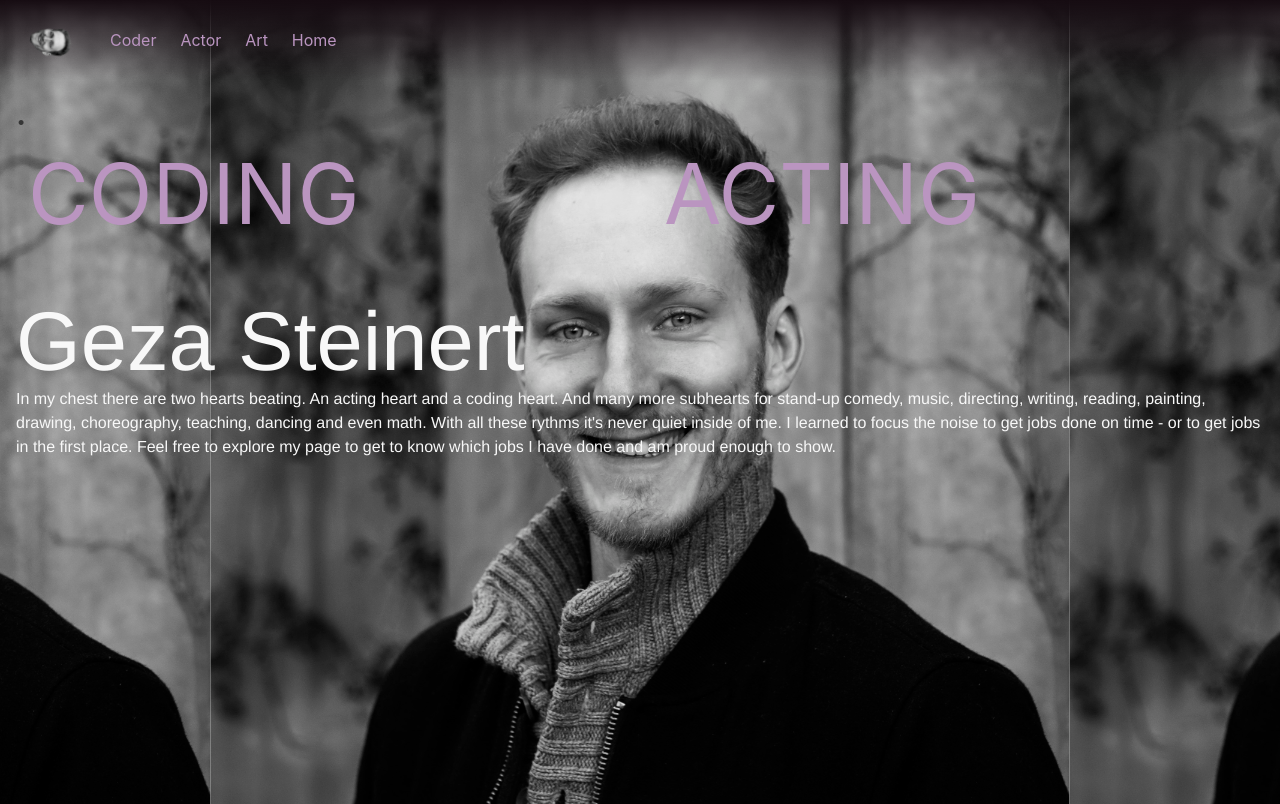
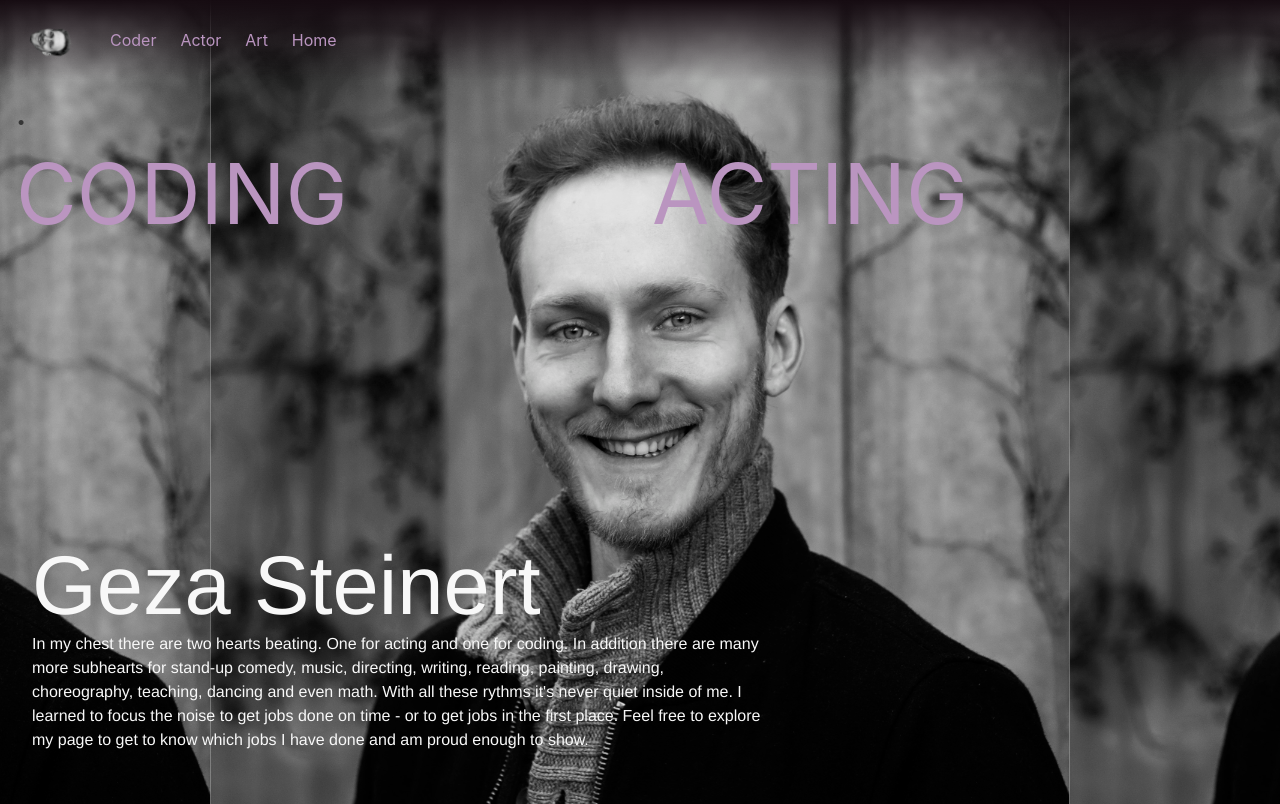
Before and after one commit to Graezer/geza-hp, a React (Create React App) app: page / in a window 1280 px wide. Built offline with nearby package versions, Linux system fonts and the light colour scheme.

Commit message:
limit banner on homepage, add postion flex to it

```diff
--- a/src/Home.js
+++ b/src/Home.js
@@ -17,14 +17,14 @@
           <div className="vh-div">
             <h1>.</h1>
           </div>
-          <Link className="m-3 App-link h1" to="/coder">CODING</Link>
+          <Link className="App-link h1" to="/coder">CODING</Link>
         </div>
 
         <div className='acting column is-gapless '>
           <div className="vh-div">
             <h1>.</h1>
           </div>
-          <Link className="m-3 App-link h1" to="/actor">
+          <Link className="App-link h1" to="/actor">
             ACTING
           </Link>
         </div>
@@ -34,7 +34,7 @@
         <div className='is-flex is-align-items-center'>
           <div>
             <h1>Geza Steinert</h1>
-            <p>In my chest there are two hearts beating. An acting heart and a coding heart. And many more
+            <p>In my chest there are two hearts beating. One for acting and one for coding. In addition there are many more
 subhearts for stand-up comedy, music, directing, writing, reading, painting, drawing, choreography, teaching, dancing and even math.
 With all these rythms it's never quiet inside of me. I learned to focus the noise to get jobs done on time - or to get jobs in the first place.
 Feel free to explore my page to get to know which jobs I have done and am proud enough to show. </p>
--- a/src/sass/layouts/_home.scss
+++ b/src/sass/layouts/_home.scss
@@ -5,4 +5,10 @@
   height: 100vh;
   background-position: center;
   background-size: contain;
+
+  .banner {
+    position: fixed;
+    bottom: 1rem;
+    max-width: 50rem;
+  }
 }
--- a/src/sass/utilities/_container.scss
+++ b/src/sass/utilities/_container.scss
@@ -9,7 +9,7 @@
 
 .banner {
   font-family: 'Franklin Gothic Medium';
-  padding: 1rem;
+  padding: 2rem;
   // margin: 3vh 4vw; //y x
   // position: relative;
 }
```
